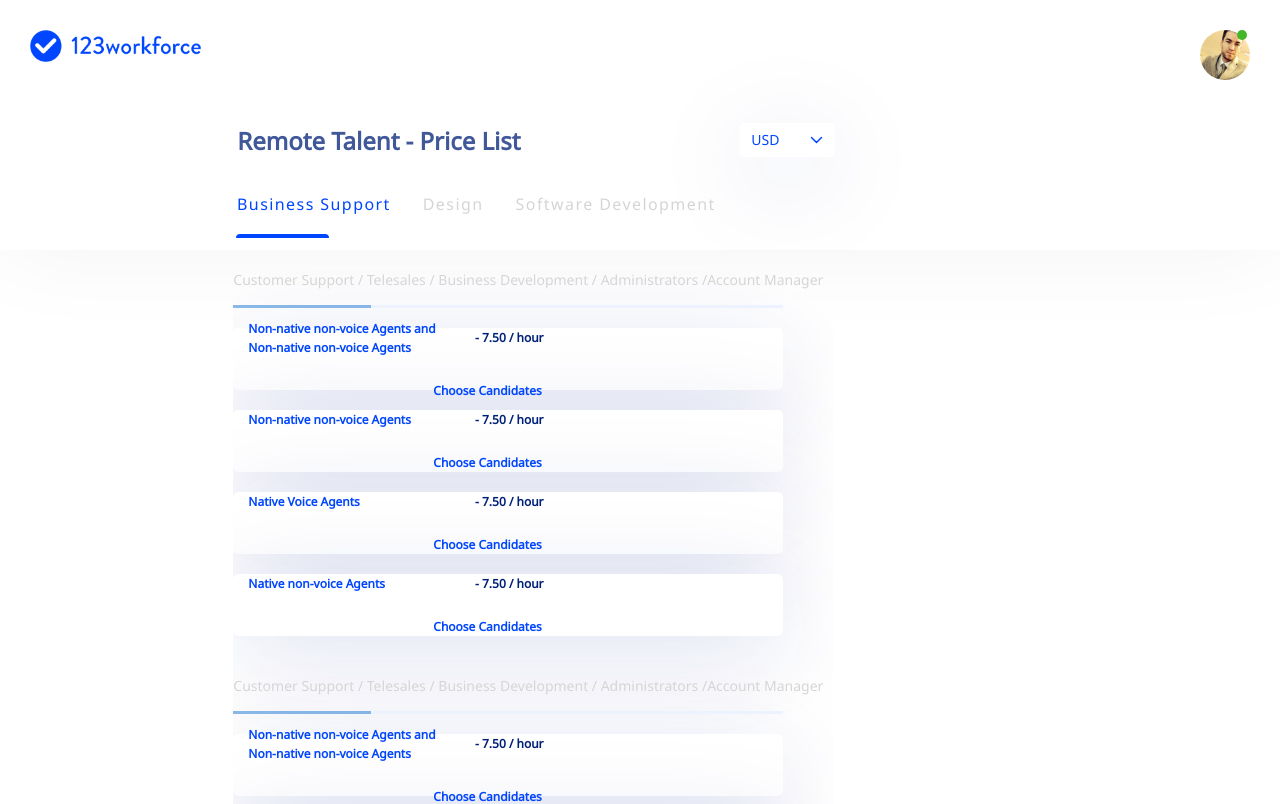
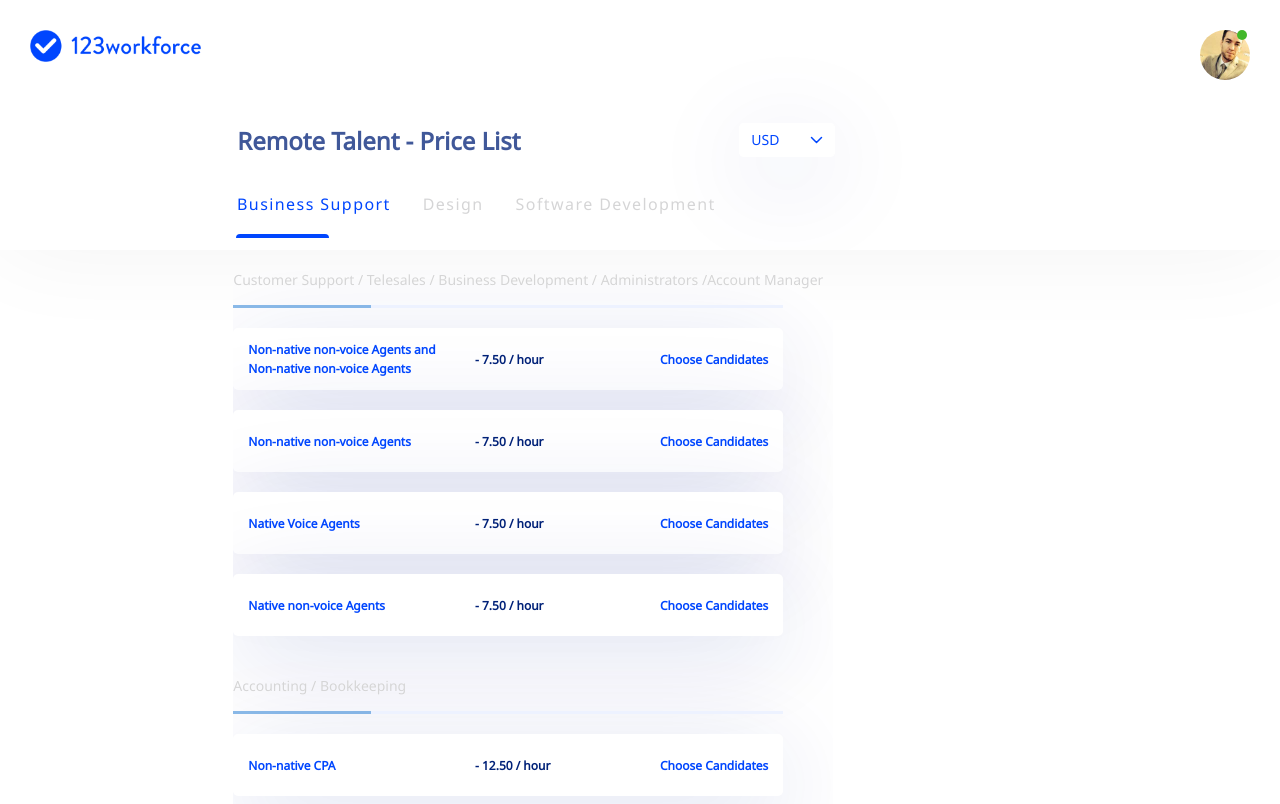
Before and after one commit to nishad-bdg/pricing-new, a Vue app: page / in a window 1280 px wide. Shown: the top 804 px of the page. Built offline with nearby package versions, Linux system fonts and the light colour scheme.

Commit message:
pricing tab updated

```diff
--- a/src/App.vue
+++ b/src/App.vue
@@ -32,40 +32,8 @@ export default {
       id: 1,
       title: "Business Support",
       pills: "business-support",
-      breadcrumb:
-        "Customer Support / Telesales / Business Development / Administrators /Account Manager",
-      description: [
+      tabItems: [
         {
-          id: 1,
-          title: "Non-native non-voice Agents and Non-native non-voice Agents",
-          rate: 7.5,
-          frequency: "/ hour",
-        },
-        {
-          id: 2,
-          title: "Non-native non-voice Agents",
-          rate: 7.5,
-          frequency: "/ hour",
-        },
-        {
-          id: 3,
-          title: "Native Voice Agents",
-          rate: 7.5,
-          frequency: "/ hour",
-        },
-        {
-          id: 4,
-          title: "Native non-voice Agents",
-          rate: 7.5,
-          frequency: "/ hour",
-        },
-      ],
-    },
-    tabs: [
-      {
-        id: 1,
-        title: "Business Support",
-        pills: "business-support",
           breadcrumb:
             "Customer Support / Telesales / Business Development / Administrators /Account Manager",
           description: [
@@ -97,9 +65,74 @@ export default {
           ],
         },
         {
+          breadcrumb: "Accounting / Bookkeeping",
+          description: [
+            {
+              id: 20,
+              title: "Non-native CPA",
+              rate: "12.50",
+              frequency: "/ hour",
+            },
+          ],
+        },
+      ],
+    },
+    tabs: [
+      {
+        id: 1,
+        title: "Business Support",
+        pills: "business-support",
+        tabItems: [
+          {
+            breadcrumb:
+              "Customer Support / Telesales / Business Development / Administrators /Account Manager",
+            description: [
+              {
+                id: 1,
+                title:
+                  "Non-native non-voice Agents and Non-native non-voice Agents",
+                rate: 7.5,
+                frequency: "/ hour",
+              },
+              {
+                id: 2,
+                title: "Non-native non-voice Agents",
+                rate: 7.5,
+                frequency: "/ hour",
+              },
+              {
+                id: 3,
+                title: "Native Voice Agents",
+                rate: 7.5,
+                frequency: "/ hour",
+              },
+              {
+                id: 4,
+                title: "Native non-voice Agents",
+                rate: 7.5,
+                frequency: "/ hour",
+              },
+            ],
+          },
+          {
+            breadcrumb: "Accounting / Bookkeeping",
+            description: [
+              {
+                id: 20,
+                title: "Non-native CPA",
+                rate: "12.50",
+                frequency: "/ hour",
+              },
+            ],
+          },
+        ],
+      },
+      {
         id: 2,
         title: "Design",
         pills: "design",
+        tabItems: [
+          {
             breadcrumb: "Design",
             description: [
               {
@@ -128,10 +161,14 @@ export default {
               },
             ],
           },
+        ],
+      },
       {
         id: 3,
         title: "Software Development",
         pills: "software-development",
+        tabItems: [
+          {
             breadcrumb: "Software Development",
             description: [
               {
@@ -149,6 +186,8 @@ export default {
             ],
           },
         ],
+      },
+    ],
   }),
 };
 </script>
--- a/src/components/AppBody.vue
+++ b/src/components/AppBody.vue
@@ -16,9 +16,9 @@
             <v-tabs-items v-model="tab" style="background: transparent">
               <v-tab-item>
                 <div class="d-flex flex-column">
-                  <div v-for="i in 2" :key="i" class="mb-10">
+                  <div v-for="(tab,index) in currentTab.tabItems" :key="index" class="mb-10">
                     <div class="breadcrumb ml-sm-0 ml-1">
-                      {{ currentTab.breadcrumb }}
+                      {{ tab.breadcrumb }}
                     </div>
                     <div class="progress-bar mt-4 ml-sm-0 ml-1">
                       <v-progress-linear
@@ -31,7 +31,7 @@
                     <!-- card -->
                     <div
                       class="custom-card mt-5 d-flex flex-row"
-                      v-for="item in currentTab.description"
+                      v-for="item in tab.description"
                       :key="item.id"
                     >
                       <v-row align="center">
@@ -49,7 +49,7 @@
                           </div>
                         </v-col>
 
-                        <v-col lg="4" md="3" cols="5" align="right" offset-md="3">
+                        <v-col lg="4" md="3" cols="5" align="right" offset-lg="0" offset-md="3">
                           <div class="card-title">
                             <a href="#" class="hidden-md-and-down">
                               Choose Candidates
```
Lines whose indentation alone changed are shown as unchanged.
